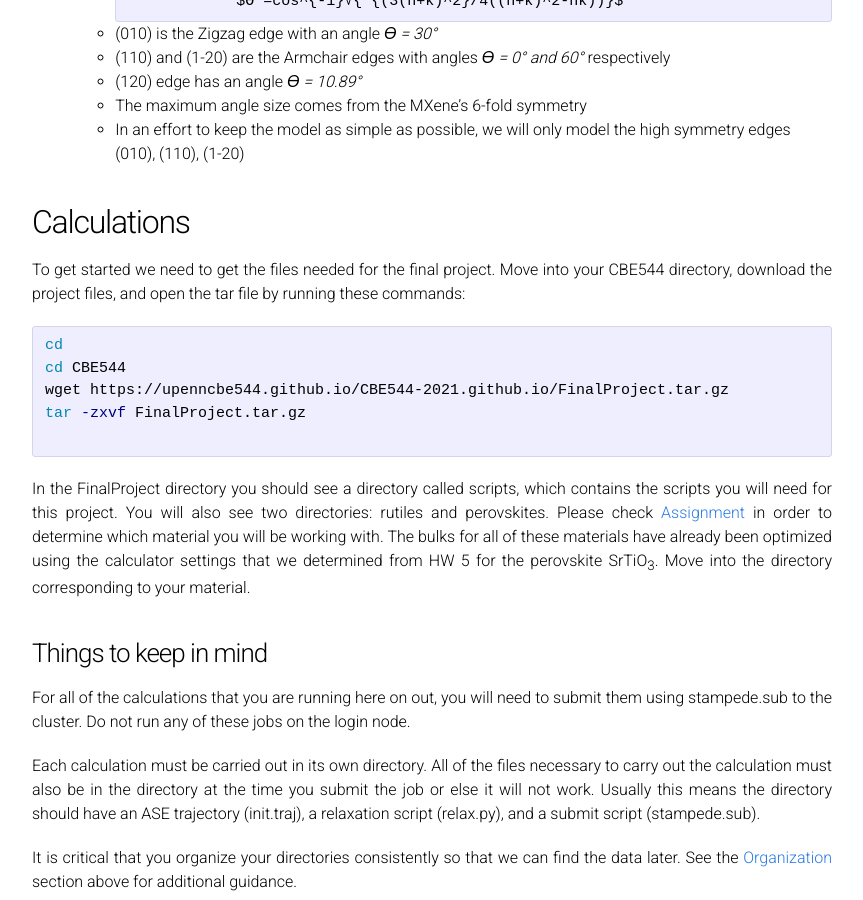
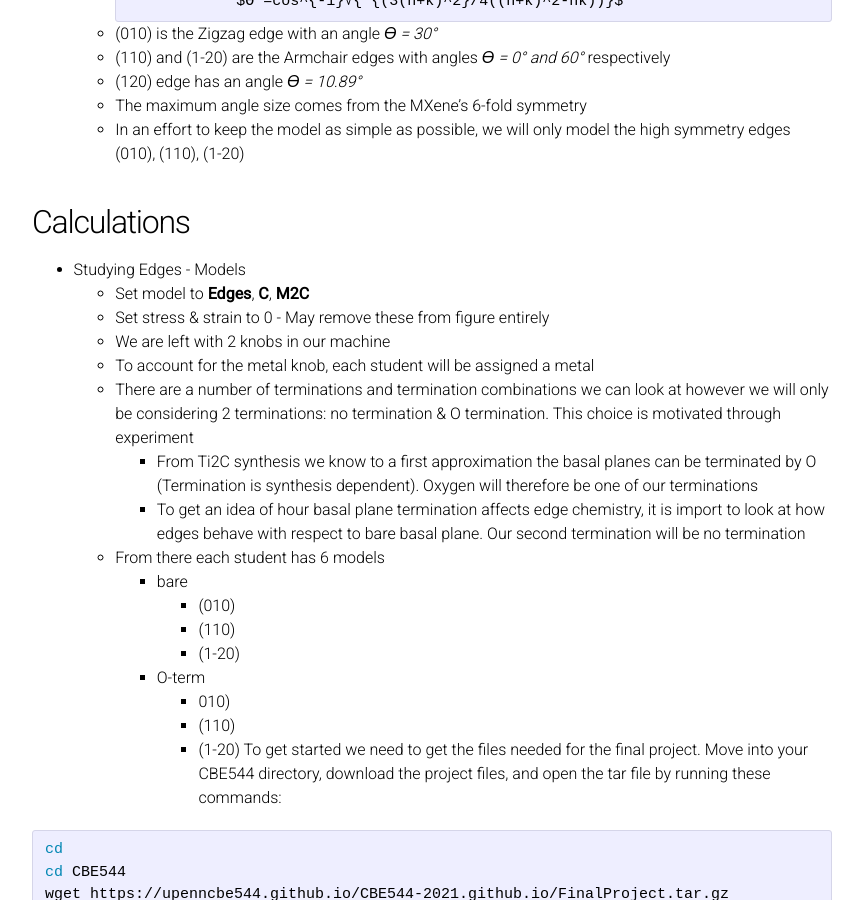
Before and after one commit to UPennCBE544/2023.github.io, a Jekyll site: the page built from ProjectDescription.md, in a window 1280 px wide and 900 px high, scrolled down 1660 px. Shown: the whole window, without its empty margins (208-1071 px from the left). Built offline with Jekyll 4.4.1, drawn with Linux system fonts in a browser that asks for light colours; our own code applies the rules of GitHub Pages for plain Markdown files.

Commit message:
Update ProjectDescription.md

````diff
--- a/ProjectDescription.md
+++ b/ProjectDescription.md
@@ -68,6 +68,24 @@ Plan: Use DFT to calculate edges energies, oxygen adsorption energies on the edg
 <a name='calcs'></a>
 ## Calculations ##
 
+
+- Studying Edges - Models
+    - Set model to **Edges**, **C**, **M2C**
+    - Set stress & strain to 0 - May remove these from figure entirely
+    - We are left with 2 knobs in our machine
+    - To account for the metal knob, each student will be assigned a metal
+    - There are a number of terminations and termination combinations we can look at however we will only be considering 2 terminations: no termination & O termination. This choice is motivated through experiment
+        - From Ti2C synthesis we know to a first approximation the basal planes can be terminated by O (Termination is synthesis dependent). Oxygen will therefore be one of our terminations
+        - To get an idea of hour basal plane termination affects edge chemistry, it is import to look at how edges behave with respect to bare basal plane. Our second termination will be no termination
+    - From there each student has 6 models
+        - bare
+            - (010)
+            - (110)
+            - (1-20)
+        - O-term
+            - 010)
+            - (110)
+            - (1-20)
 To get started we need to get the files needed for the final project. Move into your CBE544 directory, download the project files, and open the tar file by running these commands:
 
 ```bash
````
